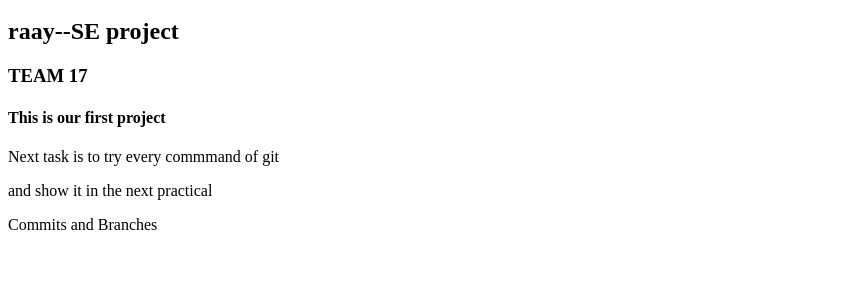
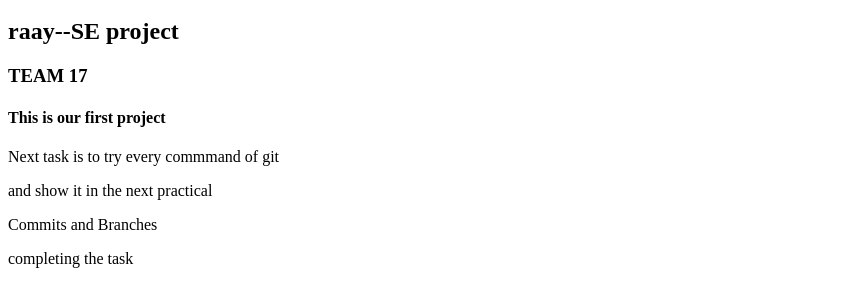
Before and after one commit to miniproject17/demo-repository, a website: page index.html in a window 1280 px wide. Shown: the part 48-354 px from the top of the page, without its empty margins (0-847 px from the left). Drawn offline with Linux system fonts and the light colour scheme.

Commit message:
changes in index

```diff
--- a/index.html
+++ b/index.html
@@ -5,3 +5,4 @@
 <p>Next task is to try every commmand of git</p>
 <p>and show it in the next practical</p>
 <p>Commits and Branches</p>
+<p>completing the task</p>
```
